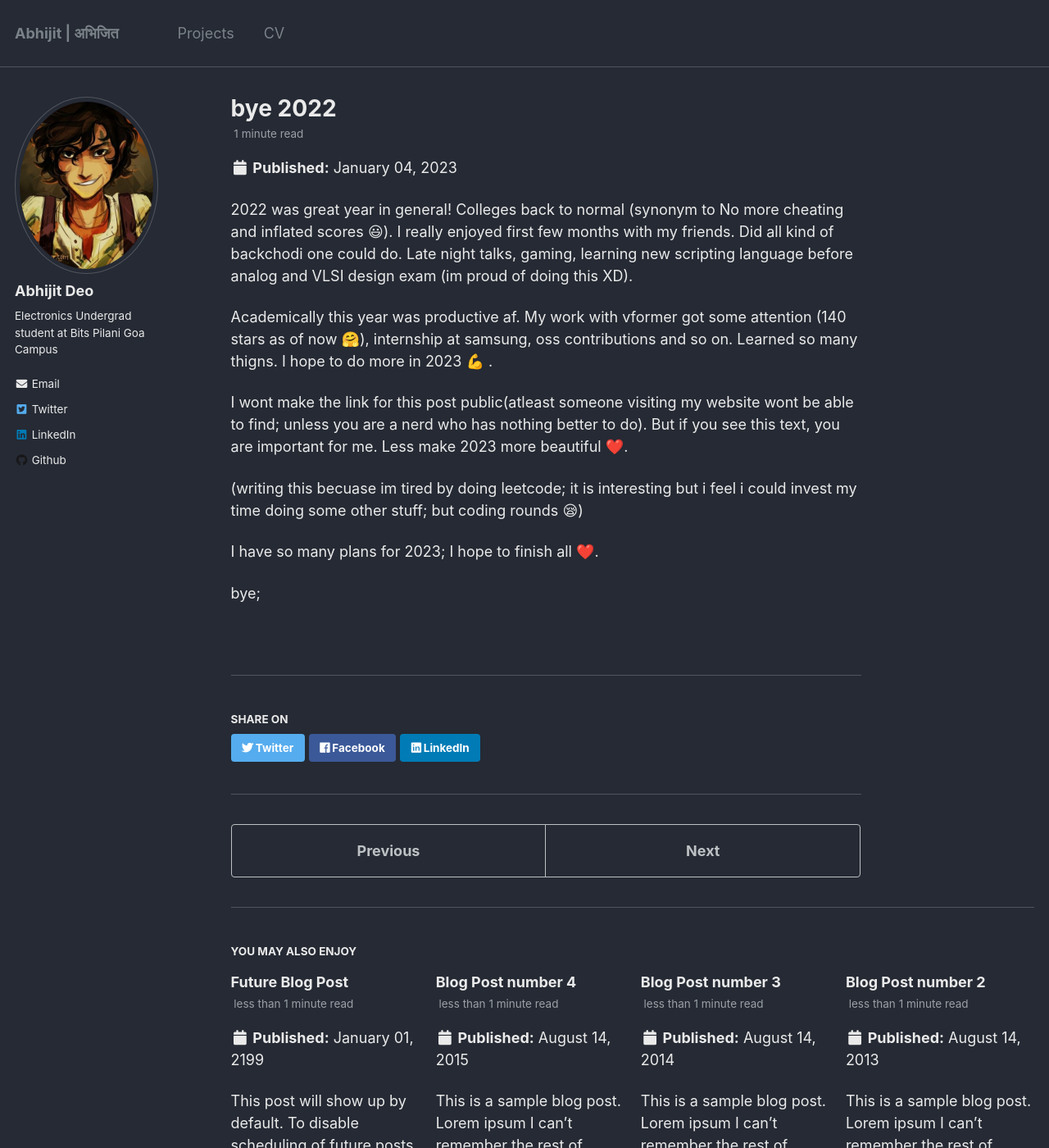
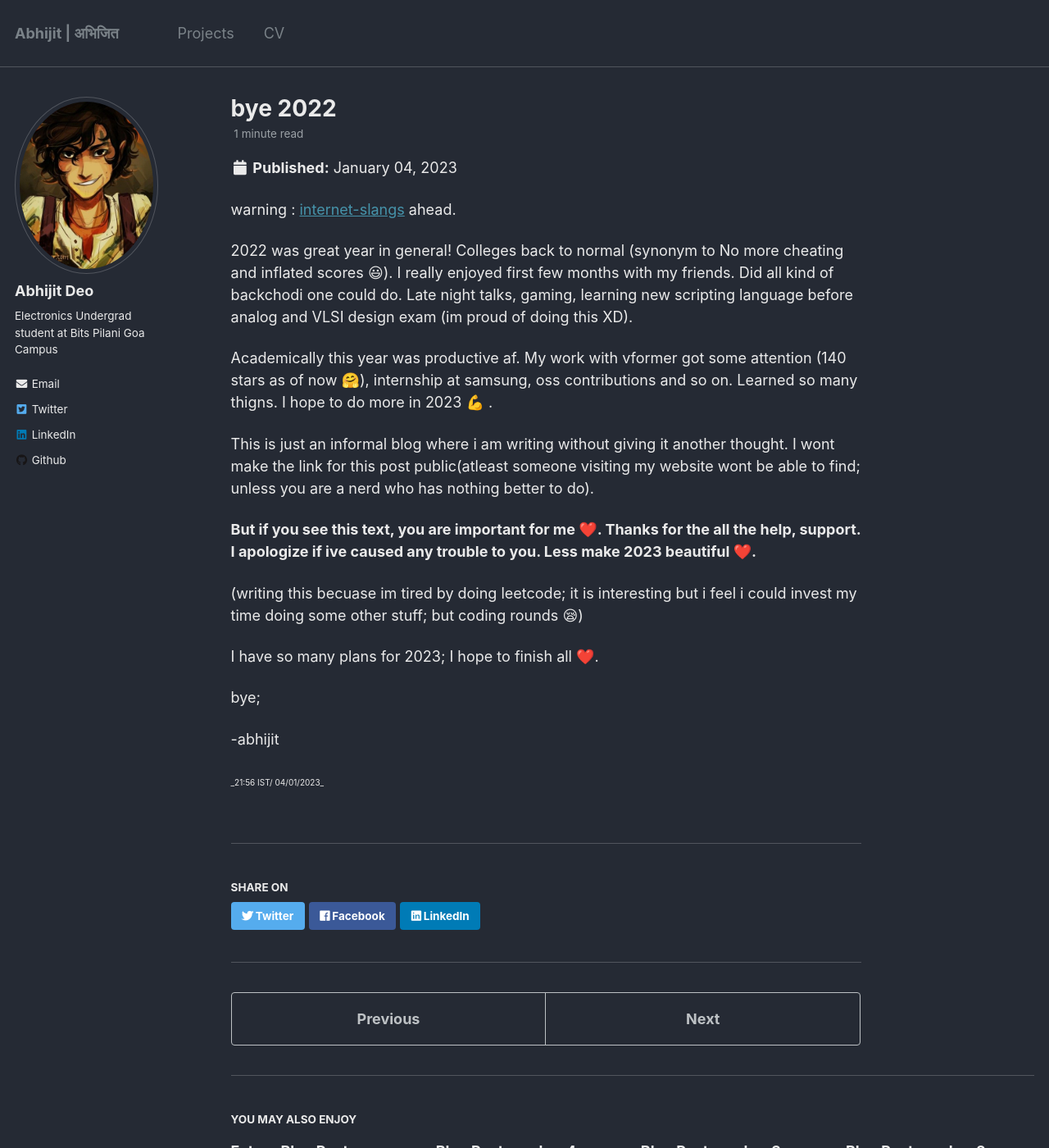
Before and after one commit to abhi-glitchhg/abhi-glitchhg.github.io, a Jekyll site: the page built from _posts/2012-08-14-blog-post-1.md, in a window 1280 px wide and 1400 px high. Shown: the whole window at 82% size. Built offline with Jekyll 4.4.1, drawn with Linux system fonts in a browser that asks for light colours.

Commit message:
Update 2012-08-14-blog-post-1.md

```diff
--- a/_posts/2012-08-14-blog-post-1.md
+++ b/_posts/2012-08-14-blog-post-1.md
@@ -3,17 +3,26 @@ title: 'bye 2022'
 date: 2023-01-04
 permalink: /posts/2012/08/blog-post-1/
 ---
+warning : [internet-slangs](https://en.wikipedia.org/wiki/Internet_slang) ahead.
 
   2022 was great year in general! Colleges back to normal (synonym to No more cheating and inflated scores 😃). I really enjoyed first few months with my friends. Did all kind of backchodi one could do. Late night talks, gaming, learning new scripting language before analog and VLSI design exam (im proud of doing this XD).
 
 
   Academically this year was productive af. My work with vformer got some attention (140 stars as of now 🤗), internship at samsung, oss contributions and so on. Learned so many thigns. I hope to do more in 2023 💪 .
 
+  This is just an informal blog where i am writing without giving it another thought. I wont make the link for this post public(atleast someone visiting my website wont be able to find; unless you are a nerd who has nothing better to do).
 
-  I wont make the link for this post public(atleast someone visiting my website wont be able to find; unless you are a nerd who has nothing better to do). But if you see this text, you are important for me. Less make 2023 more beautiful ❤️.
+   __But if you see this text, you are important for me ❤️. Thanks for the all the help, support. I apologize if ive caused any trouble to you.
+   Less make 2023 beautiful ❤️.__
 
   (writing this becuase im tired by doing leetcode; it is interesting but i feel i could invest my time doing some other stuff; but coding rounds 😪)
 
   I have so many plans for 2023; I hope to finish all ❤️.
 
   bye;
+
+
+
+  -abhijit
+
+  <font size="1">_21:56 IST/ 04/01/2023_ </font>
```
